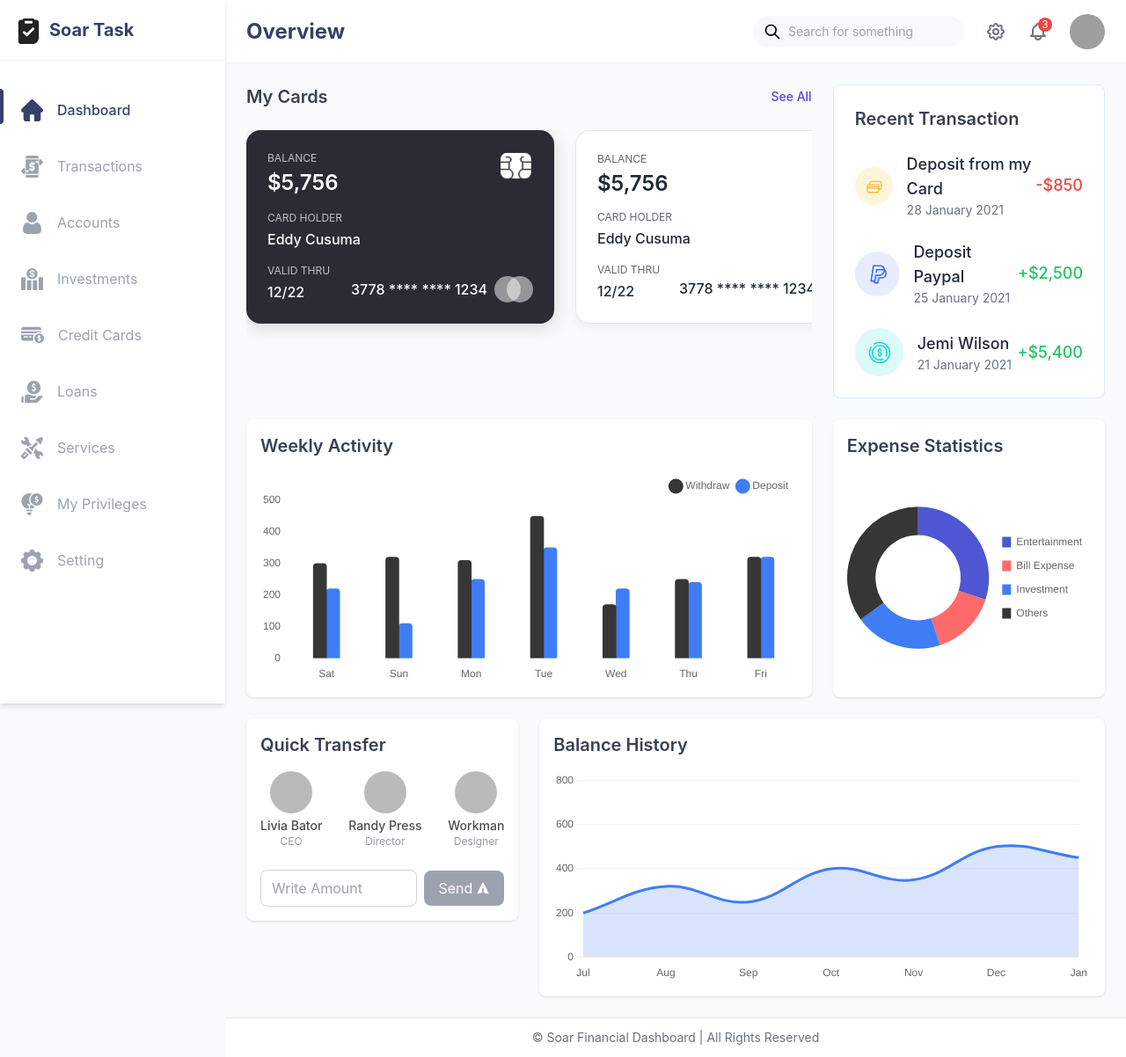
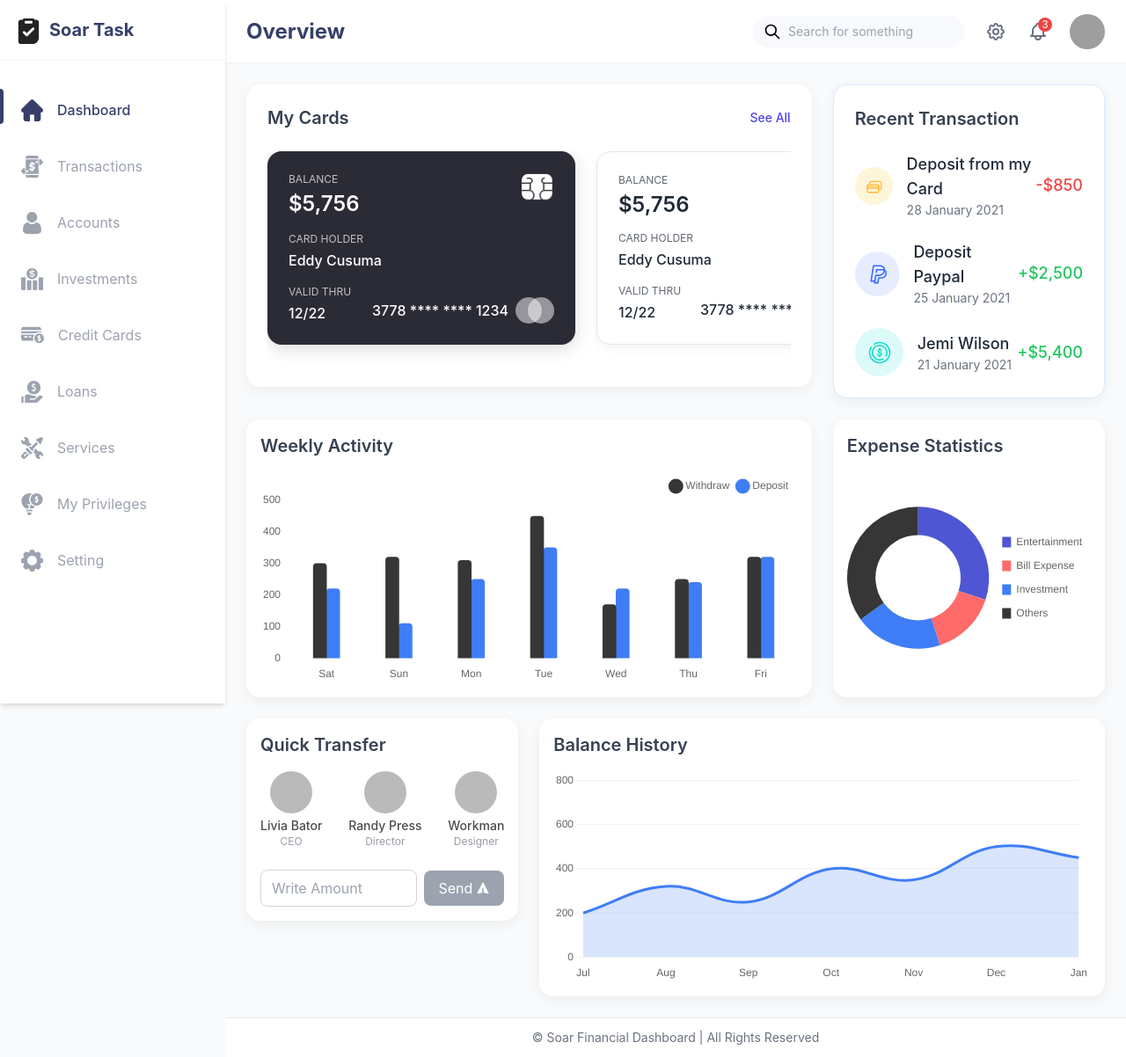
Before and after one commit to prathmesh3235/Financial-Dashboard-Application, a React (Create React App) app: page / in a window 1280 px wide. Shown: the whole page at 88% size. Built offline with nearby package versions, Linux system fonts and the light colour scheme; grey boxes are pictures that could not be loaded.

Commit message:
CSS to add curved edges

```diff
--- a/src/App.css
+++ b/src/App.css
@@ -167,3 +167,10 @@ nav.main-navbar h1 {
 .sidebar-transition {
   transition: all 0.3s ease-in-out;
 }
+
+/* Dashboard section styling */
+.dashboard-section {
+  border-radius: 16px;
+  box-shadow: 0px 4px 15px rgba(0, 0, 0, 0.06);
+  overflow: hidden;
+}
--- a/src/components/dashboard/BalanceHistory.js
+++ b/src/components/dashboard/BalanceHistory.js
@@ -88,14 +88,14 @@ const BalanceHistory = () => {
 
   if (error) {
     return (
-      <div className="bg-white rounded-lg p-4 shadow">
+      <div className="bg-white rounded-lg p-4 shadow dashboard-section">
         <p className="text-red-500">{error}</p>
       </div>
     );
   }
 
   return (
-    <div className="bg-white rounded-lg p-4 shadow">
+    <div className="bg-white rounded-lg p-4 shadow dashboard-section">
       <h2 className="text-xl font-semibold text-gray-700 mb-4">Balance History</h2>
       <div className="h-60">
         <Line options={options} data={chartData} />
--- a/src/components/dashboard/ExpenseStatistics.js
+++ b/src/components/dashboard/ExpenseStatistics.js
@@ -60,14 +60,14 @@ const ExpenseStatistics = () => {
 
   if (error) {
     return (
-      <div className="bg-white rounded-lg p-4 shadow">
+      <div className="bg-white rounded-lg p-4 shadow dashboard-section">
         <p className="text-red-500">{error}</p>
       </div>
     );
   }
 
   return (
-    <div className="bg-white rounded-lg p-4 shadow">
+    <div className="bg-white rounded-lg p-4 shadow dashboard-section">
       <h2 className="text-xl font-semibold text-gray-700 mb-4">Expense Statistics</h2>
       <div className="h-60 flex items-center justify-center">
         <Pie data={chartData} options={options} />
--- a/src/components/dashboard/MyCards.js
+++ b/src/components/dashboard/MyCards.js
@@ -29,14 +29,14 @@ const MyCards = () => {
 
   if (error) {
     return (
-      <div className="bg-white rounded-lg p-4 shadow">
+      <div className="bg-white rounded-lg p-4 shadow dashboard-section">
         <p className="text-red-500">{error}</p>
       </div>
     );
   }
 
   return (
-    <div>
+    <div className="dashboard-section bg-white p-6">
       <div className="flex justify-between items-center mb-6">
         <h2 className="text-xl font-semibold text-gray-700">My Cards</h2>
         <button
--- a/src/components/dashboard/QuickTransfer.js
+++ b/src/components/dashboard/QuickTransfer.js
@@ -84,7 +84,7 @@ const QuickTransfer = () => {
 
   if (error && !successMessage) {
     return (
-      <div className="bg-white rounded-lg p-4 shadow">
+      <div className="bg-white rounded-lg p-4 shadow dashboard-section">
         <h2 className="text-xl font-semibold text-gray-700 mb-4">Quick Transfer</h2>
         <p className="text-red-500">{error}</p>
       </div>
@@ -92,7 +92,7 @@ const QuickTransfer = () => {
   }
 
   return (
-    <div className="bg-white rounded-lg p-4 shadow">
+    <div className="bg-white rounded-lg p-4 shadow dashboard-section">
       <h2 className="text-xl font-semibold text-gray-700 mb-4">Quick Transfer</h2>
 
       {successMessage && (
--- a/src/components/dashboard/RecentTransactions.js
+++ b/src/components/dashboard/RecentTransactions.js
@@ -46,14 +46,14 @@ const RecentTransactions = () => {
 
   if (error) {
     return (
-      <div className="bg-white rounded-lg p-4 shadow">
+      <div className="bg-white rounded-lg p-4 shadow dashboard-section">
         <p className="text-red-500">{error}</p>
       </div>
     );
   }
 
   return (
-    <div className="bg-white p-6 border border-blue-100 rounded-lg">
+    <div className="bg-white p-6 border border-blue-100 rounded-lg dashboard-section">
       <h2 className="text-xl font-semibold text-gray-700 mb-6">Recent Transaction</h2>
 
       <div className="space-y-6">
--- a/src/components/dashboard/Summary.js
+++ b/src/components/dashboard/Summary.js
@@ -5,7 +5,7 @@ import React from 'react';
 
 const Summary = () => {
   return (
-    <div className="p-4">
+    <div className="p-4 dashboard-section bg-white">
       <h2 className="text-lg font-semibold">Financial Summary</h2>
       <p>Summary component will be implemented later.</p>
     </div>
--- a/src/components/dashboard/WeeklyActivity.js
+++ b/src/components/dashboard/WeeklyActivity.js
@@ -85,14 +85,14 @@ const WeeklyActivity = () => {
 
   if (error) {
     return (
-      <div className="bg-white rounded-lg p-4 shadow">
+      <div className="bg-white rounded-lg p-4 shadow dashboard-section">
         <p className="text-red-500">{error}</p>
       </div>
     );
   }
 
   return (
-    <div className="bg-white rounded-lg p-4 shadow">
+    <div className="bg-white rounded-lg p-4 shadow dashboard-section">
       <h2 className="text-xl font-semibold text-gray-700 mb-4">Weekly Activity</h2>
       <div className="h-60">
         <Bar options={options} data={chartData} />
```
